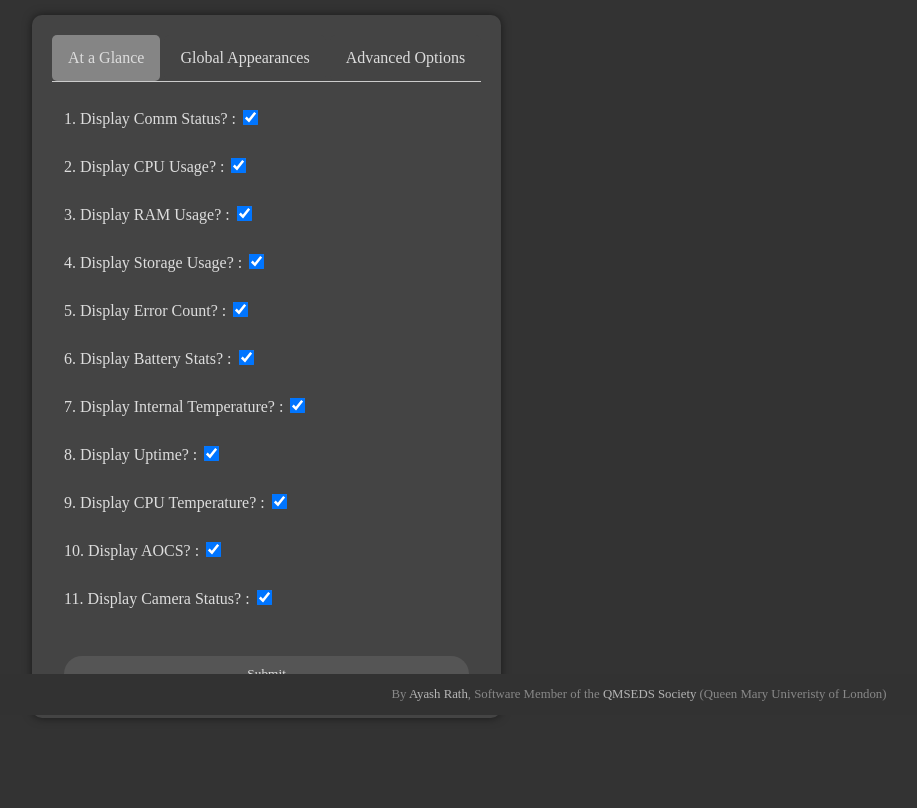
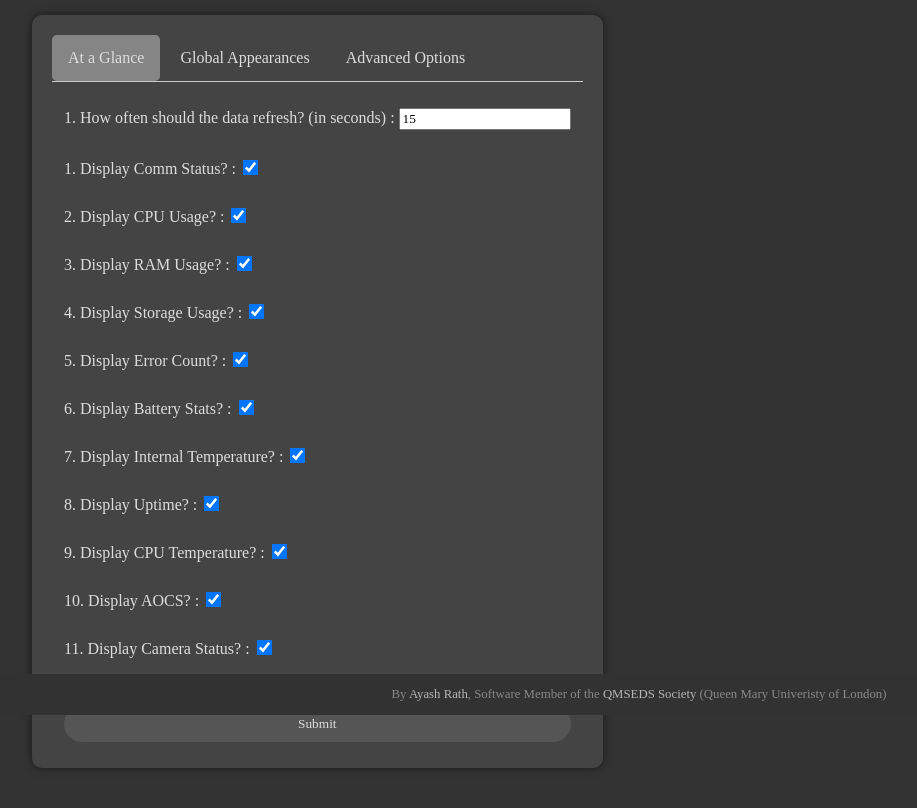
Before and after one commit to QMSEDS-SDC/2024-Ground-Station, a Flask app: page /config in a window 1280 px wide. Shown: the part 85-893 px from the top of the page, without its empty margins (1-918 px from the left). Before the commit the page ends 803 px from the top, so only its background shows below. Run offline with Flask 3, Linux system fonts and the light colour scheme.

Commit message:
added page refresh + removed print debug statement

```diff
--- a/dashboard/app.py
+++ b/dashboard/app.py
@@ -30,6 +30,7 @@ DEFAULT_AT_A_GLANCE_DATA = {
 # Config stuff
 
 DEFAULT_CONFIG = {
+    "refresh_time": 15,
     "on_glance_comm_status": True,
     "on_glance_cpu_usage": True,
     "on_glance_ram_usage": True,
@@ -94,8 +95,6 @@ def index():
     if config["on_glance_camera_status"]:
         values["on_glance_camera_status"] = fetch_info.get_camera_status()
 
-    print(values)
-
     return render_template('index.html', config=config, values=values)
 
 
@@ -128,6 +127,7 @@ def config():
         form_id = request.form.get("form_id")
 
         if form_id == "at_a_glance_form":
+            config_data["refresh_time"] = int(request.form.get("refresh_time"))
             config_data["on_glance_comm_status"] = "on_glance_comm_status" in request.form
             config_data["on_glance_cpu_usage"] = "on_glance_cpu_usage" in request.form
             config_data["on_glance_ram_usage"] = "on_glance_ram_usage" in request.form
@@ -152,7 +152,11 @@ def config():
             config_data["enable_cam_livestream"] = "enable_cam_livestream" in request.form
             config_data["enable_manual_control"] = "enable_manual_control" in request.form
 
-        flash("Config updated successfully!")
+        if "enable_light_mode" in request.form:
+            flash("Dark Mode is the only thing you need! You plebs! >:(    [Everything else is updated successfully!]")
+            config_data["enable_light_mode"] = False
+        else:
+            flash("Config updated successfully!", "error")
         response = make_response(redirect(url_for('config', message=message)))
         update_config(response, config_data)
         return response
--- a/dashboard/templates/config.html
+++ b/dashboard/templates/config.html
@@ -32,6 +32,10 @@
             <div id="AtAGlance" class="tabcontent active">
                 <form id="at_a_glance_form" action="/config" method="POST">
                     <input type="hidden" name="form_id" value="at_a_glance_form">
+                    <label for="refresh_time">1. How often should the data refresh? (in seconds) :
+                        <input id="refresh_time" name="refresh_time" type="number" required min="0" value="{{ config.refresh_time }}"/>
+                    </label>
+                    <br>
                     <label for="comm_status">1. Display Comm Status? :
                         <input id="comm_status" name="on_glance_comm_status" type="checkbox" {% if config.on_glance_comm_status %} checked {% endif %} />
                     </label>
--- a/dashboard/templates/index.html
+++ b/dashboard/templates/index.html
@@ -3,6 +3,7 @@
 <head>
     <meta charset="UTF-8">
     <meta name="viewport" content="width=device-width, initial-scale=1.0">
+    <meta http-equiv="refresh" content="{{ config.refresh_time }}"> <!-- Refresh the page at the interval specified in config (not the most efficient way to do, but whatever)-->
     <link rel="icon" href="{{ url_for('static', filename='favicon.ico') }}">
     <title>CubeSat Dashboard</title>
     <link rel="stylesheet" href="{{ url_for('static', filename='style.css') }}">
```
